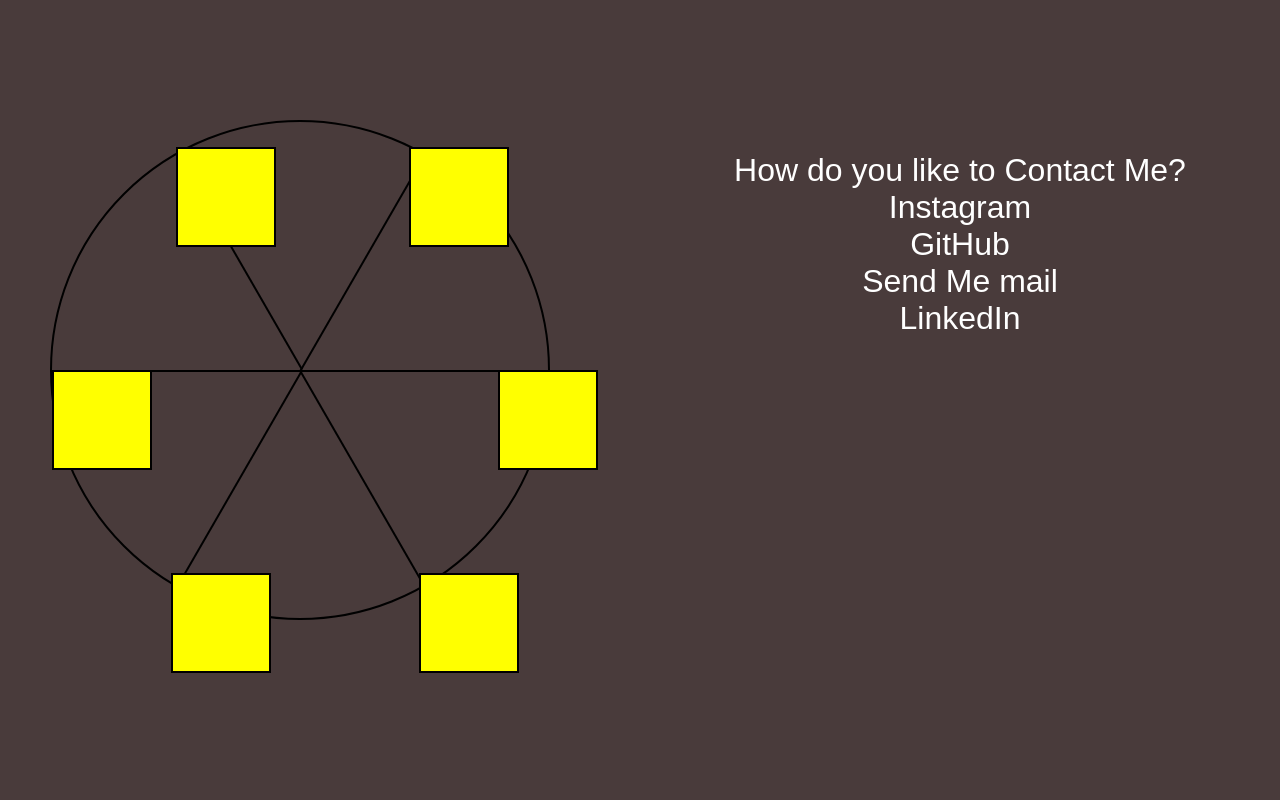
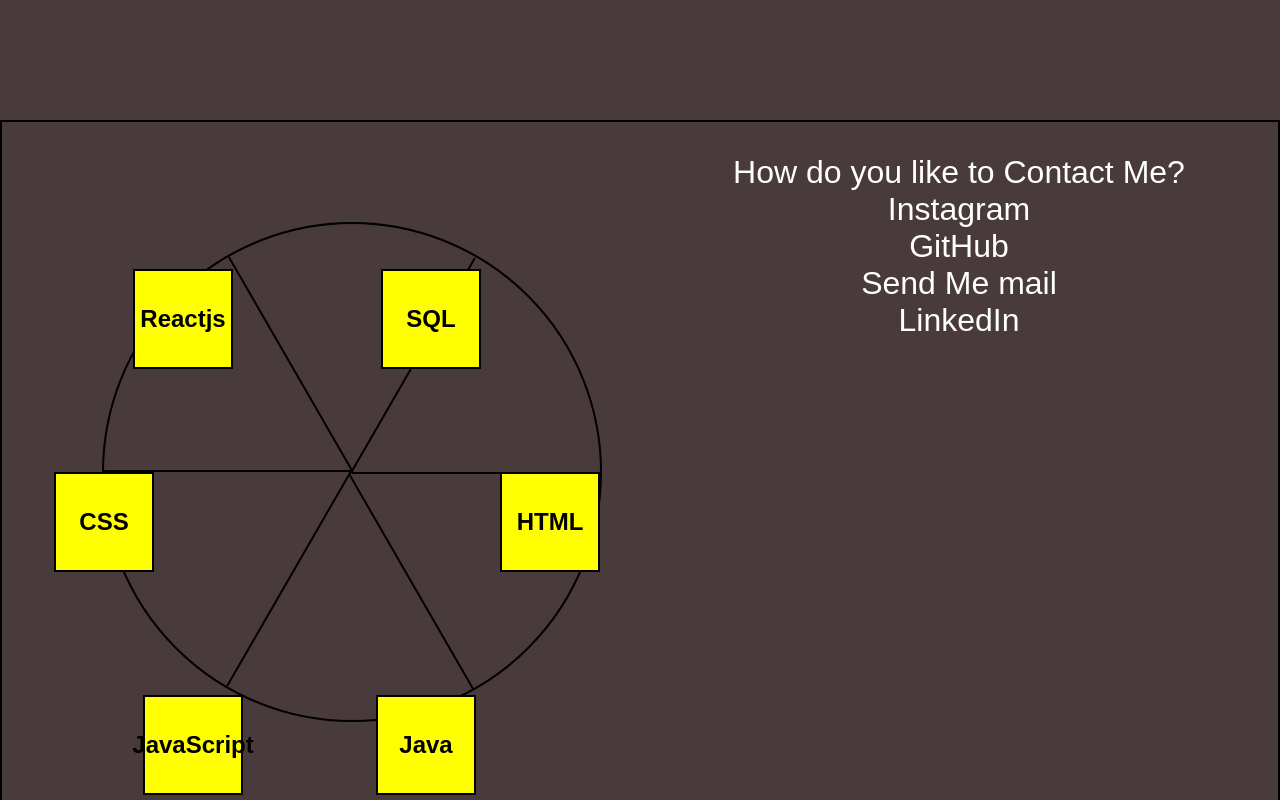
Before and after one commit to Vinay9897/portfoliyo, a plain HTML site: page index.html in a window 1280 px wide. Shown: the part 440-1240 px from the top of the page. Drawn offline with Linux system fonts and the light colour scheme.

Commit message:
rotate the wheel box

```diff
--- a/index.css
+++ b/index.css
@@ -137,6 +137,7 @@ hr {
     width: 100%;
     height: 100%;
     display: flex;
+    border: 2px solid black;
     flex-direction: row;
     background-color: rgb(73, 59, 59);
 }
@@ -149,12 +150,14 @@ hr {
 #skills {
     border: 2px solid black;
     border-radius: 50%;
-    margin-left: 50px;
+    margin-top: 100px;
+    margin-left: 100px;
     position: absolute;
     height: 55vw;
     width: 55vw;
     max-width: 500px;
     max-height: 500px;
+    animation: wheel 10s infinite linear;
 }
 
 .line {
@@ -164,6 +167,7 @@ hr {
     position: absolute;
     top: 50%;
     left: 50%;
+    transform-origin: 50% 0%;
 }
 
 .line:nth-of-type(2) {
@@ -203,6 +207,15 @@ hr {
     top: 5%;
     left: 25%;
     background-color: yellow;
+    transform-origin: 50% 0%;
+    animation: cabin 10s ease-in-out infinite;
+
+}
+
+.cabins {
+    display: flex;
+    justify-content: center;
+    align-items: center;
 }
 
 .cabins:nth-of-type(2) {
@@ -269,3 +282,24 @@ footer {
     justify-content: space-around;
     align-items: center;
 }
+
+@keyframes wheel {
+    0% {
+        transform: rotate(0deg);
+    }
+
+    100% {
+        transform: rotate(360deg);
+    }
+
+}
+
+@keyframes cabin {
+    0% {
+        transform: rotate(0deg);
+    }
+
+    100% {
+        transform: rotate(360deg);
+    }
+}
--- a/index.html
+++ b/index.html
@@ -40,12 +40,24 @@
                     <span class="line"></span>
                     <span class="line"></span>
                     <span class="line"></span>
-                    <div class="cabins"></div>
-                    <div class="cabins"></div>
-                    <div class="cabins"></div>
-                    <div class="cabins"></div>
-                    <div class="cabins"></div>
-                    <div class="cabins"></div>
+                    <div class="cabins">
+                        <h2>Java</h2>
+                    </div>
+                    <div class="cabins">
+                        <h2>JavaScript</h2>
+                    </div>
+                    <div class="cabins">
+                        <h2>HTML</h2>
+                    </div>
+                    <div class="cabins">
+                        <h2>CSS</h2>
+                    </div>
+                    <div class="cabins">
+                        <h2>Reactjs</h2>
+                    </div>
+                    <div class="cabins">
+                        <h2>SQL</h2>
+                    </div>
                 </div>
             </div>
             <div class="media">
```
